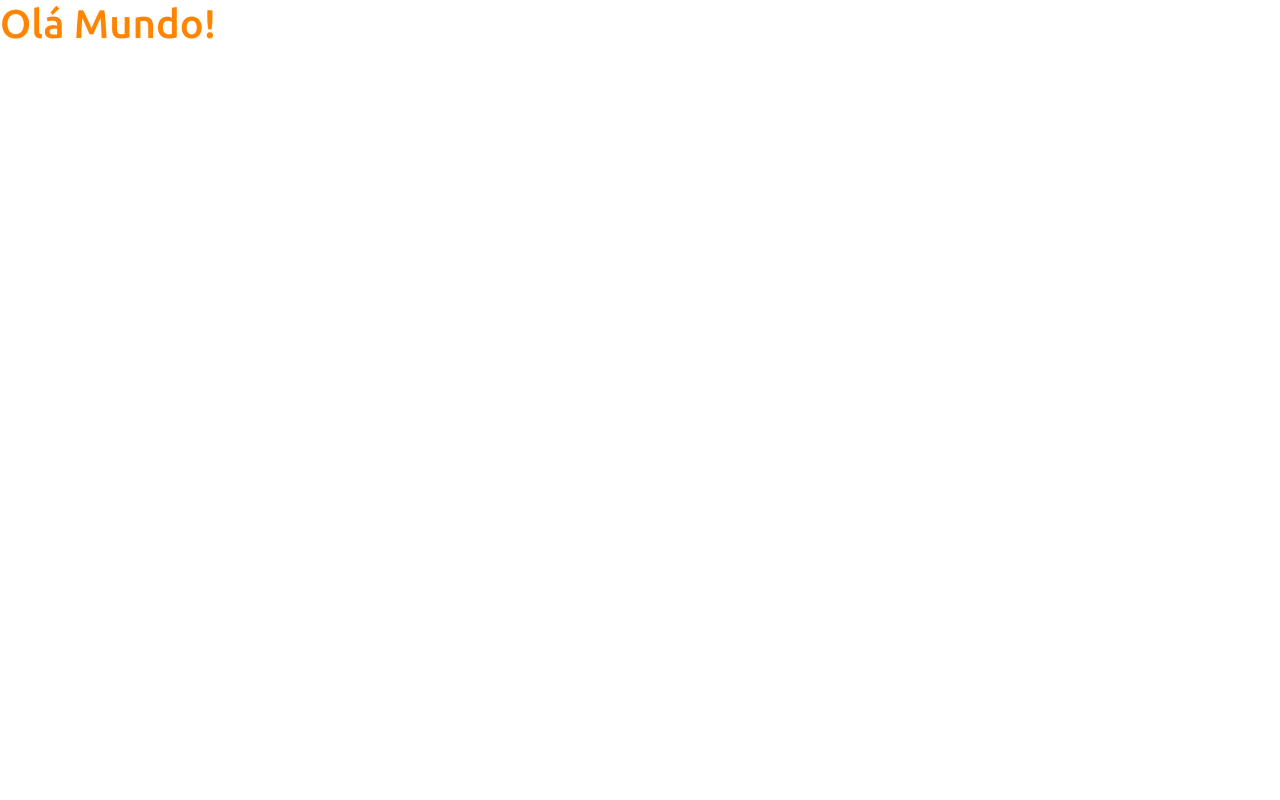
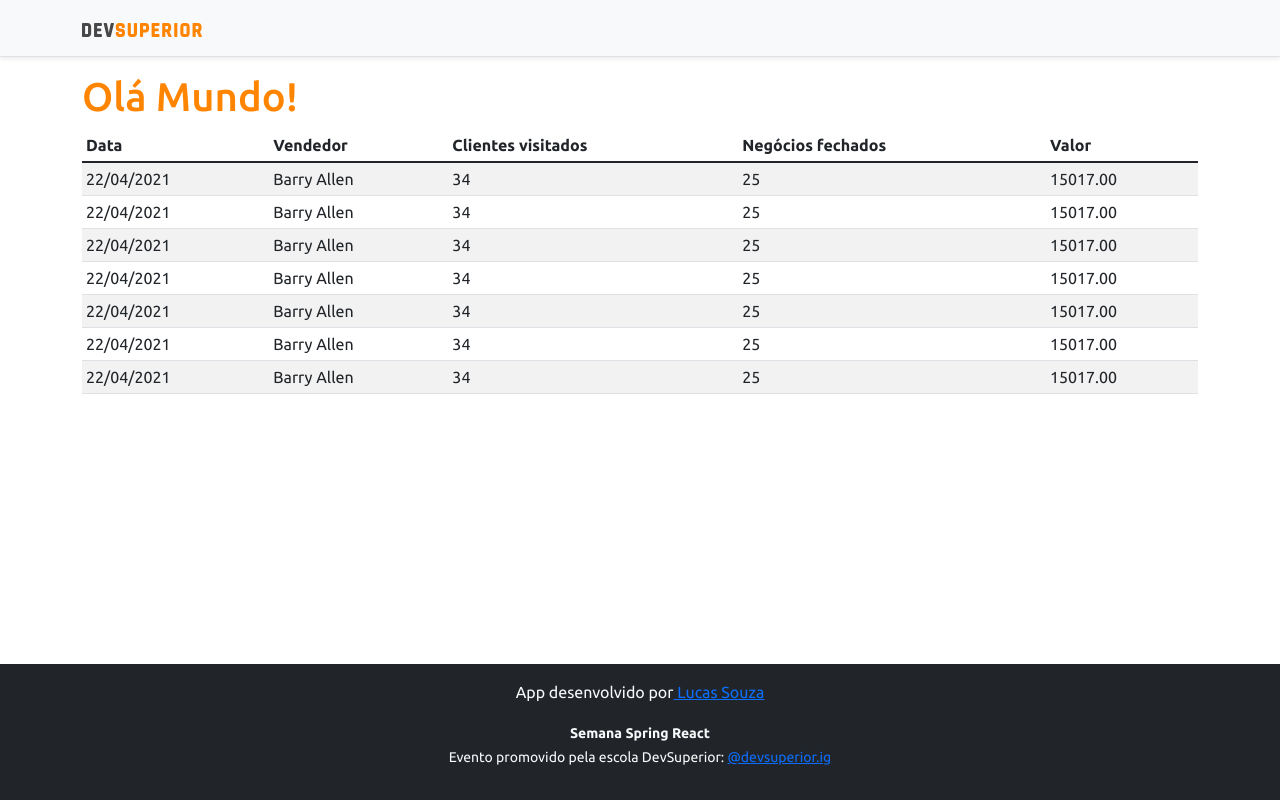
Before and after one commit to lps-lucas-souza/projeto-sds4, a React (Create React App) app in the folder frontend/: page / in a window 1280 px wide. Built offline with nearby package versions, Linux system fonts and the light colour scheme.

Commit message:
basic static components

```diff
--- a/frontend/src/App.tsx
+++ b/frontend/src/App.tsx
@@ -1,9 +1,22 @@
+import DataTable from "components/DataTable";
+import Footer from "components/Footer";
+import NavBar from "components/NavBar";
 
 function App() {
   return (
-    <div>
-      <h1 className="text-primary">Olá Mundo!</h1>
-    </div>
+    <>
+      <NavBar />
+
+      <div className="container">
+        <h1 className="text-primary">Olá Mundo!</h1>
+
+        <DataTable />
+
+      </div>
+
+      <Footer />
+
+    </>
   );
 }
 
--- /dev/null
+++ b/frontend/src/components/DataTable/index.tsx
@@ -0,0 +1,73 @@
+
+
+const DataTable = () => {
+    return (
+        <div className="table-responsive">
+            <table className="table table-striped table-sm">
+                <thead>
+                    <tr>
+                        <th>Data</th>
+                        <th>Vendedor</th>
+                        <th>Clientes visitados</th>
+                        <th>Negócios fechados</th>
+                        <th>Valor</th>
+                    </tr>
+                </thead>
+                <tbody>
+                    <tr>
+                        <td>22/04/2021</td>
+                        <td>Barry Allen</td>
+                        <td>34</td>
+                        <td>25</td>
+                        <td>15017.00</td>
+                    </tr>
+                    <tr>
+                        <td>22/04/2021</td>
+                        <td>Barry Allen</td>
+                        <td>34</td>
+                        <td>25</td>
+                        <td>15017.00</td>
+                    </tr>
+                    <tr>
+                        <td>22/04/2021</td>
+                        <td>Barry Allen</td>
+                        <td>34</td>
+                        <td>25</td>
+                        <td>15017.00</td>
+                    </tr>
+                    <tr>
+                        <td>22/04/2021</td>
+                        <td>Barry Allen</td>
+                        <td>34</td>
+                        <td>25</td>
+                        <td>15017.00</td>
+                    </tr>
+                    <tr>
+                        <td>22/04/2021</td>
+                        <td>Barry Allen</td>
+                        <td>34</td>
+                        <td>25</td>
+                        <td>15017.00</td>
+                    </tr>
+                    <tr>
+                        <td>22/04/2021</td>
+                        <td>Barry Allen</td>
+                        <td>34</td>
+                        <td>25</td>
+                        <td>15017.00</td>
+                    </tr>
+                    <tr>
+                        <td>22/04/2021</td>
+                        <td>Barry Allen</td>
+                        <td>34</td>
+                        <td>25</td>
+                        <td>15017.00</td>
+                    </tr>
+
+                </tbody>
+            </table>
+        </div>
+    );
+}
+
+export default DataTable;
--- /dev/null
+++ b/frontend/src/components/Footer/index.tsx
@@ -0,0 +1,17 @@
+
+
+const Footer = () => {
+    return (
+        <footer className="footer mt-auto py-3 bg-dark">
+            <div className="container">
+                <p className="text-light">App desenvolvido por
+                    <a href="https://github.com/@lps-lucas-souza"
+                    target="_blank" rel="noreferrer"> Lucas Souza</a></p>
+                <p className="text-light"><small><strong>Semana Spring React</strong><br />
+                    Evento promovido pela escola DevSuperior: <a href="https://instagram.com/devsuperior.ig" target="_blank" rel="noreferrer">@devsuperior.ig</a></small></p>
+            </div>
+        </footer>
+    );
+}
+
+export default Footer;
--- /dev/null
+++ b/frontend/src/components/NavBar/index.tsx
@@ -0,0 +1,15 @@
+import ImgDsDark from 'assets/img/ds-dark.svg';
+
+const NavBar = () => {
+    return (
+        <div className="d-flex flex-column flex-md-row align-items-center p-3 px-md-4 mb-3 bg-light border-bottom shadow-sm">
+            <div className="container">
+                <nav className="my-2 my-md-0 mr-md-3">
+                    <img src={ImgDsDark} alt="DevSuperior" width="120" />
+                </nav>
+            </div>
+        </div>
+    );
+}
+
+export default NavBar;
```
Also changed, not shown: frontend/src/assets/img/ds-dark.svg (added).
